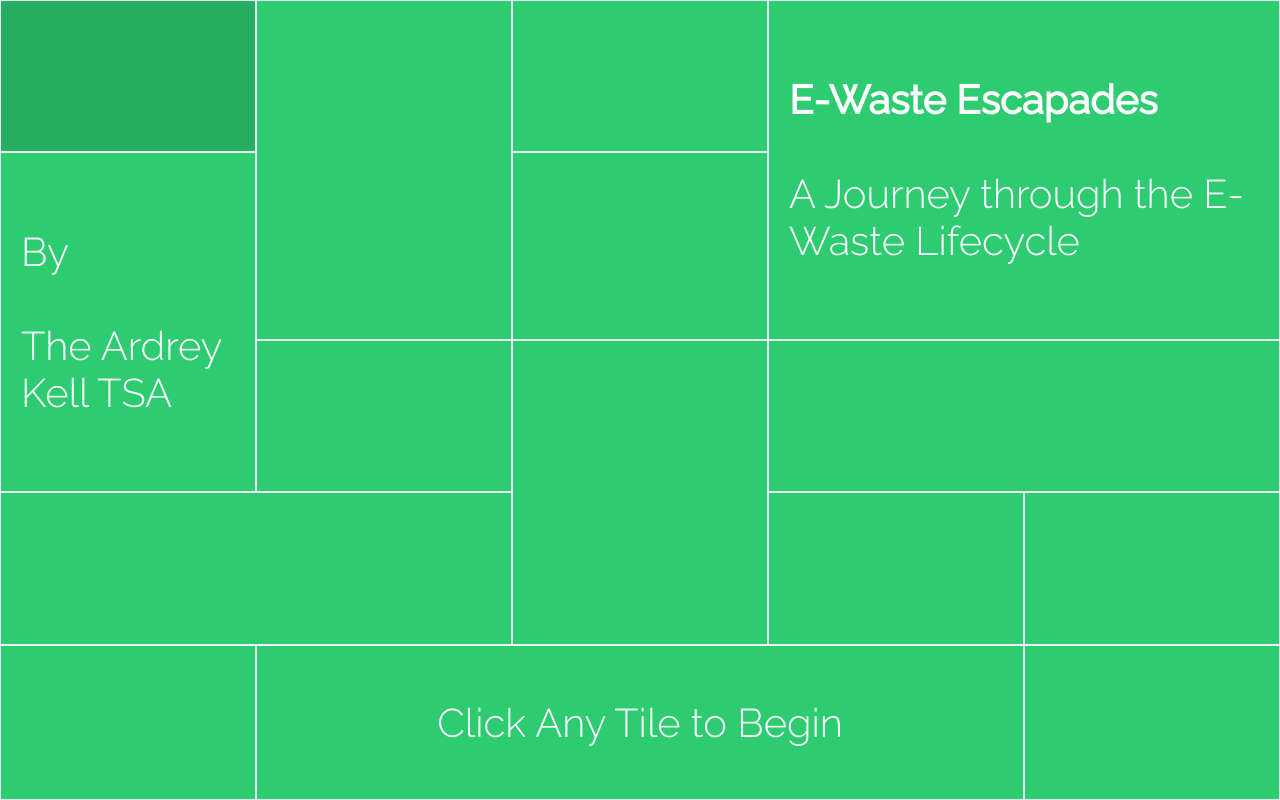
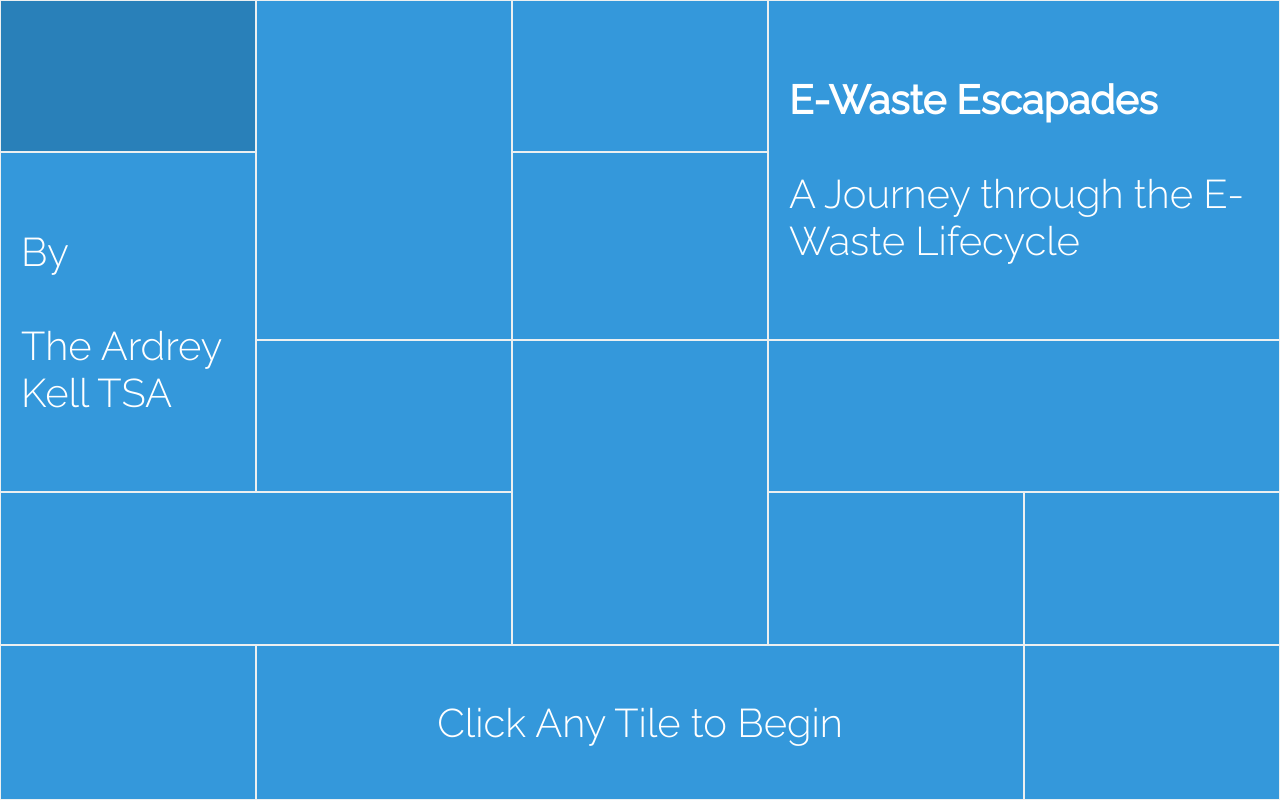
Before and after one commit to vishnumenon/TSA15, a plain HTML site: page index.html in a window 1280 px wide. Drawn offline with nearby package versions, Linux system fonts and the light colour scheme.

Commit message:
Color Change

```diff
--- a/style.css
+++ b/style.css
@@ -20,7 +20,7 @@ body, html, #tileGrid {
     font-weight: 300;
     font-size: 30pt;
     width: 20%;
-    background: #2ecc71;
+    background: #3498db;
     border: 1px;
     border-color: #ecf0f1;
     border-style: solid;
@@ -30,7 +30,7 @@ body, html, #tileGrid {
 }
 
 #tileGrid td:hover {
-   background: #27ae60;
+   background: #2980b9;
 }
 
 .akTile:hover {
```
